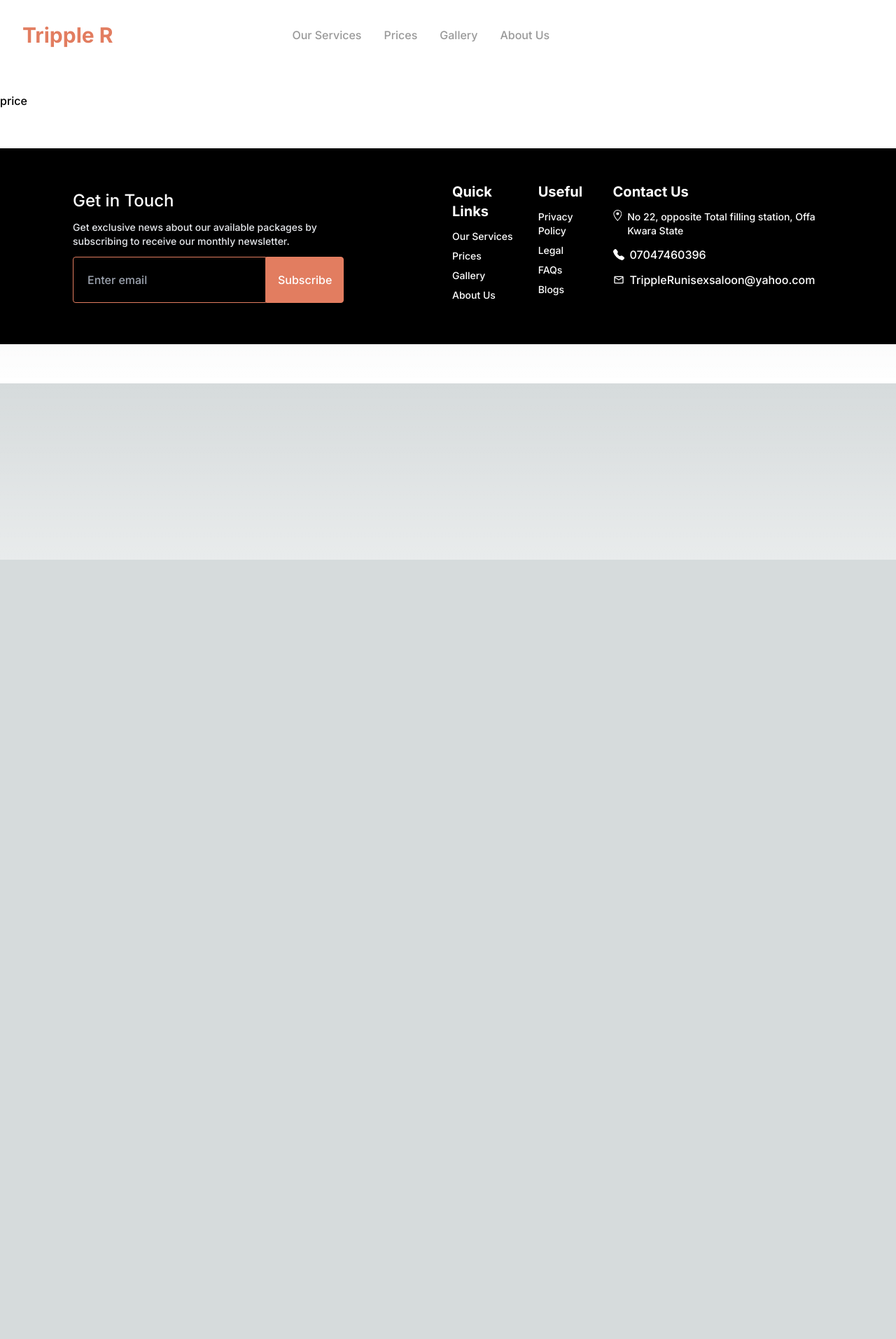
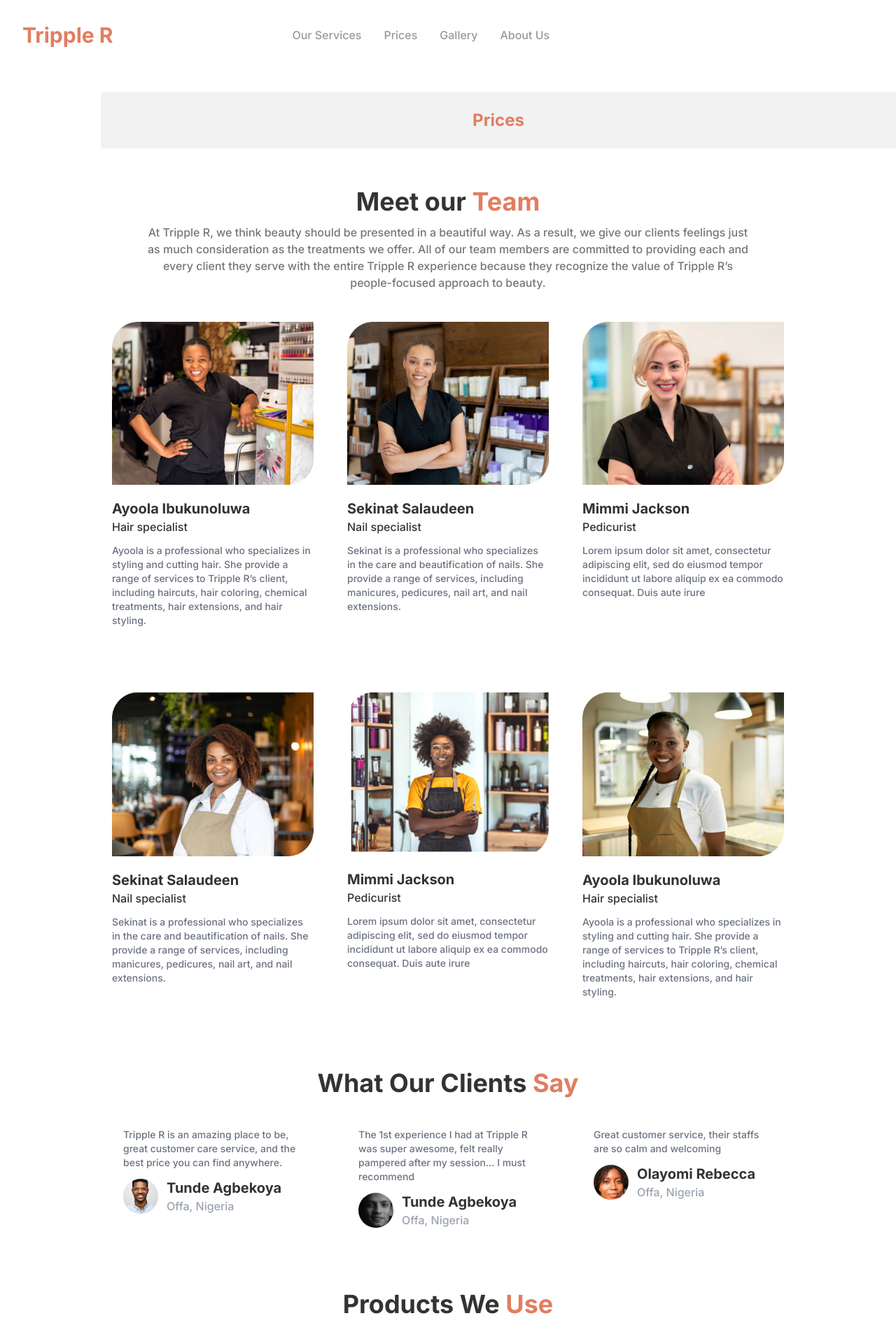
Before and after one commit to iamclement1/tripple-r, a Next.js app: page /prices in a window 1280 px wide. Shown: the top 1914 px of the page at 70% size. Before the commit the page ends 800 px from the top, so only its background shows below. Built offline with nearby package versions, Linux system fonts and the light colour scheme.

Commit message:
'feats: imported available components'

```diff
--- a/src/pages/gallery.jsx
+++ b/src/pages/gallery.jsx
@@ -1,8 +1,19 @@
+import { Products } from '@/components/layouts'
 import React from 'react'
 
-const Gallery = ({children}) => {
+const Gallery = ({ children }) => {
     return (
-        <div>Gallery</div>
+        <React.Fragment>
+            <h1 className=' bg-[#F2F2F2] text-center ml-4 lg:ml-36 p-6
+            text-[#E27D60] font-semibold text-2xl'>
+                Tripple R Gallery
+            </h1>
+
+
+            <main className='my-14'>
+                <Products />
+            </main>
+        </React.Fragment>
     )
 }
 
--- a/src/pages/prices.jsx
+++ b/src/pages/prices.jsx
@@ -1,8 +1,27 @@
+import { Client, Products, Team } from '@/components/layouts'
 import React from 'react'
 
 const Price = () => {
     return (
-        <div>price</div>
+        <React.Fragment>
+            <h1 className=' bg-[#F2F2F2] text-center ml-4 lg:ml-36 p-6
+            text-[#E27D60] font-semibold text-2xl'>
+                Prices
+            </h1>
+
+
+            <main className='my-14'>
+                <Team />
+            </main>
+
+            <main className='my-14'>
+                <Client />
+            </main>
+
+            <main className='my-14'>
+                <Products />
+            </main>
+        </React.Fragment>
     )
 }
 
--- a/src/pages/services.jsx
+++ b/src/pages/services.jsx
@@ -1,8 +1,29 @@
+import { Client, OurServices, Products, Team,  } from '@/components/layouts'
 import React from 'react'
 
 const Services = () => {
     return (
-        <div>Services</div>
+        <React.Fragment>
+            <h1 className=' bg-[#F2F2F2] text-center ml-4 lg:ml-36 p-6
+                text-[#E27D60] font-semibold text-2xl'>
+                Our Services
+            </h1>
+            <main className='my-14'>
+                <OurServices />
+            </main>
+
+            <main className='my-14'>
+                <Team />
+            </main>
+
+            <main className='my-14'>
+                <Client />
+            </main>
+
+            <main className='my-14'>
+                <Products />
+            </main>
+        </React.Fragment>
     )
 }
 
```
